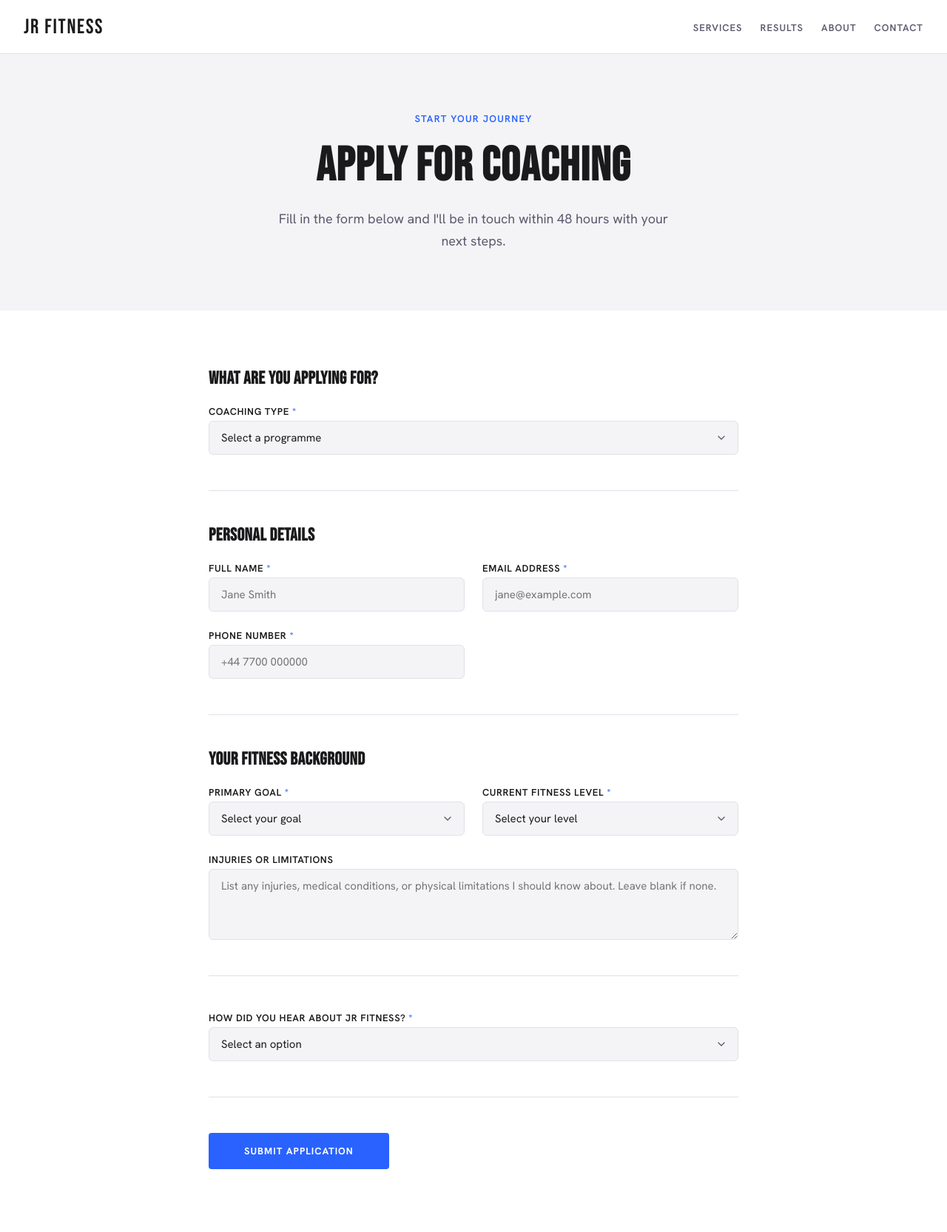
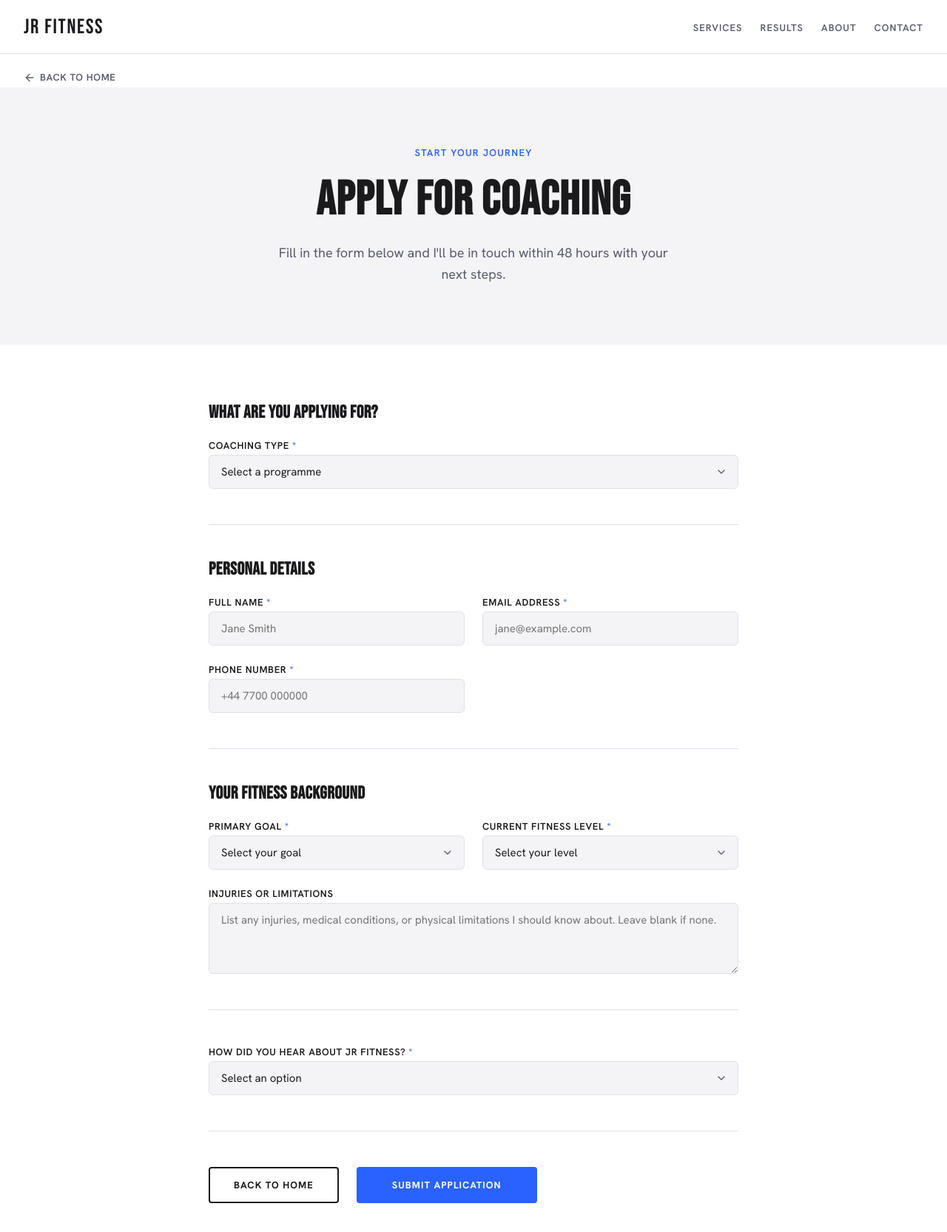
Before and after one commit to DevvKuba/JRFitnessWebsite, an Angular app: page /apply in a window 1280 px wide. Shown: the top 1666 px of the page at 74% size. Built offline with nearby package versions, Linux system fonts and the light colour scheme.

Commit message:
Provide routing buttons from application to home page, along with minor offerings template altering

```diff
--- a/src/app/components/offerings/offerings.component.html
+++ b/src/app/components/offerings/offerings.component.html
@@ -31,7 +31,7 @@
           <li>Video form reviews</li>
           <li>Messaging support between check-ins</li>
         </ul>
-        <p class="offerings__card-pricing-note">3 months — £495 · 6 months — £950 (best value)</p>
+        <p class="offerings__card-pricing-note">3 months — £495 (best value)</p>
         <a class="btn btn--outline" [routerLink]="['/apply']" [queryParams]="{type: 'online'}">Apply Now</a>
       </div>
 
--- a/src/app/pages/apply/apply.component.html
+++ b/src/app/pages/apply/apply.component.html
@@ -1,5 +1,13 @@
 @if (!submitted) {
   <div class="apply">
+    <div class="apply__nav">
+      <a class="apply__home-link" [routerLink]="['/']">
+        <svg width="16" height="16" viewBox="0 0 24 24" fill="none" xmlns="http://www.w3.org/2000/svg">
+          <path d="M19 12H5M5 12L12 19M5 12L12 5" stroke="currentColor" stroke-width="2" stroke-linecap="round" stroke-linejoin="round"/>
+        </svg>
+        Back to Home
+      </a>
+    </div>
     <div class="apply__header">
       <p class="apply__label">Start Your Journey</p>
       <h1 class="apply__headline">Apply for Coaching</h1>
@@ -167,9 +175,12 @@
           </p>
         }
 
-        <button class="apply__submit" type="submit" [disabled]="submitting">
-          {{ submitting ? 'Submitting...' : 'Submit Application' }}
-        </button>
+        <div class="apply__form-actions">
+          <a class="apply__back" [routerLink]="['/']">Back to Home</a>
+          <button class="apply__submit" type="submit" [disabled]="submitting">
+            {{ submitting ? 'Submitting...' : 'Submit Application' }}
+          </button>
+        </div>
 
       </form>
     </div>
--- a/src/app/pages/apply/apply.component.scss
+++ b/src/app/pages/apply/apply.component.scss
@@ -2,6 +2,28 @@
   min-height: 100vh;
   background-color: var(--color-background);
   padding-top: 72px;
+
+  &__nav {
+    padding: var(--space-md) var(--space-margin) 0;
+  }
+
+  &__home-link {
+    display: inline-flex;
+    align-items: center;
+    gap: 6px;
+    font-family: var(--font-body);
+    font-size: 13px;
+    font-weight: 600;
+    letter-spacing: 0.05em;
+    text-transform: uppercase;
+    color: var(--color-on-surface-variant);
+    text-decoration: none;
+    transition: color 0.2s ease;
+
+    &:hover {
+      color: var(--color-primary);
+    }
+  }
 
   &__header {
     background-color: var(--color-surface);
@@ -81,6 +103,17 @@
     display: grid;
     grid-template-columns: 1fr 1fr;
     gap: var(--space-md);
+  }
+
+  &__form-actions {
+    display: flex;
+    align-items: center;
+    flex-wrap: wrap;
+    gap: var(--space-md);
+
+    .apply__back {
+      margin-top: 0;
+    }
   }
 
   &__submit {
```
